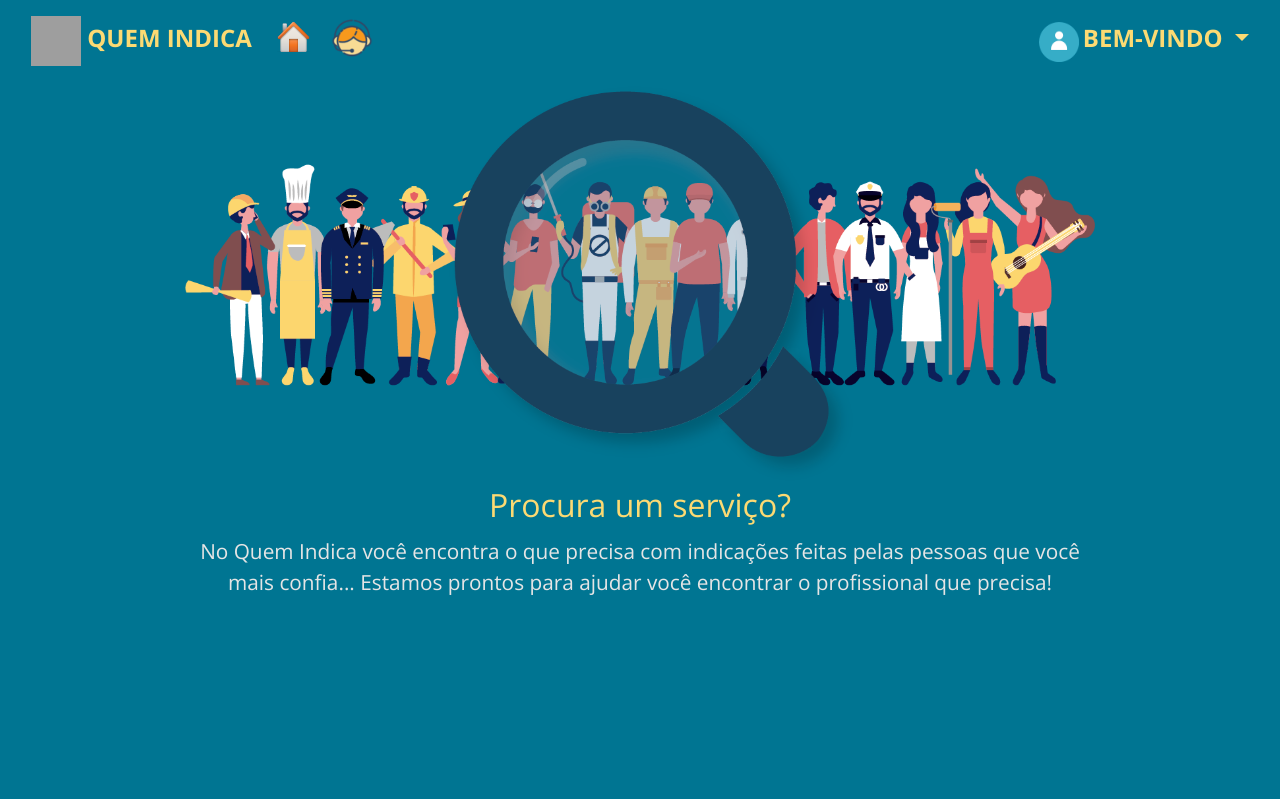
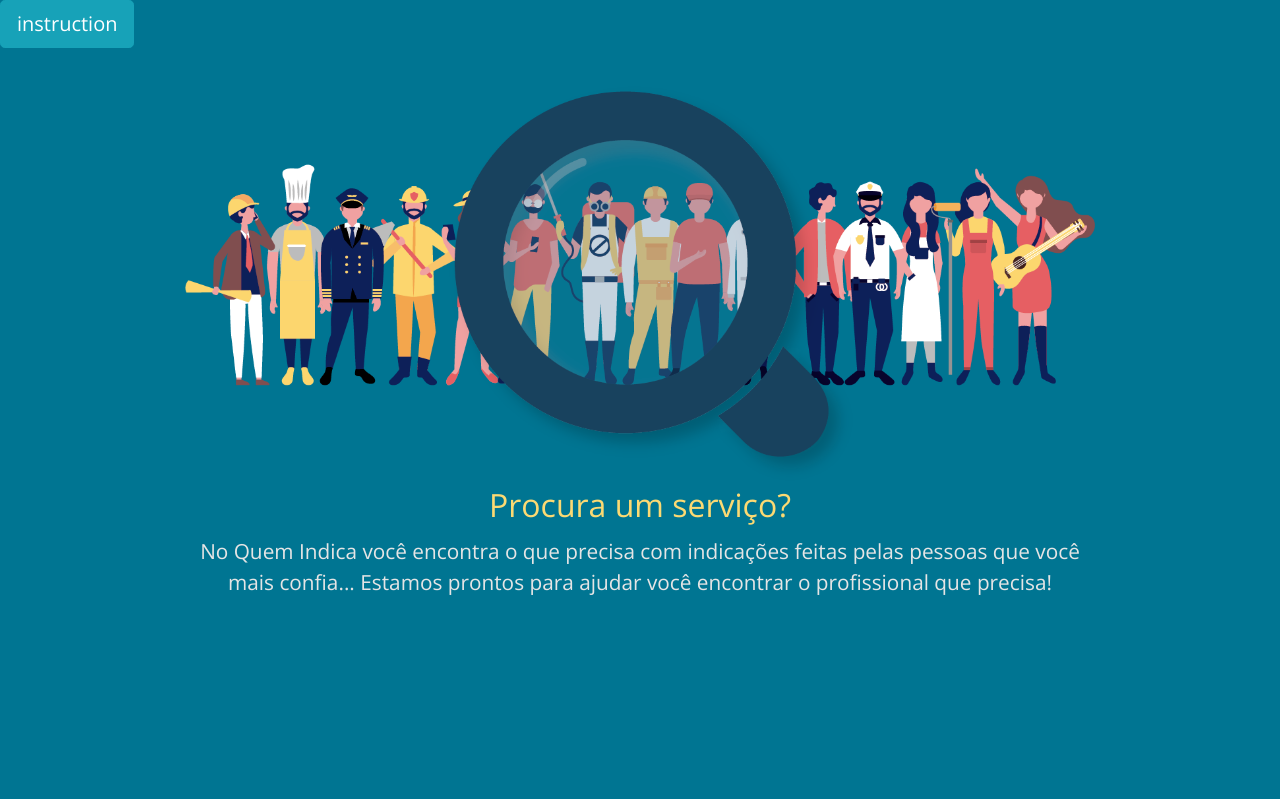
Before and after one commit to Shyrles/QuemIndica, a PHP site: page /index.php in a window 1280 px wide. Shown: the top 799 px of the page. Run offline with PHP 8.4, Linux system fonts and the light colour scheme; grey boxes are pictures that could not be loaded.

Commit message:
tentando modal fixo

```diff
--- a/header_deslog.php
+++ b/header_deslog.php
@@ -1,4 +1,32 @@
-<header class="container-fluid fixed-top">
+<header>
+
+<div class="fixed-top">
+
+
+
+  <!-- Trigger the modal with a button -->
+  <button type="button" class="btn btn-info btn-lg" data-toggle="modal" data-target="#myModal">instruction</button>
+  </div>
+
+  <!-- Modal -->
+  <div class="modal fade" id="myModal" role="dialog">
+    <div class="modal-dialog">
+
+      <!-- Modal content-->
+      <div class="modal-content">
+        <div class="modal-header">
+          <button type="button" class="close" data-dismiss="modal">&times;</button>
+          <h4 class="modal-title">Modal Header</h4>
+        </div>
+        <div class="modal-body">
+          <p>Some text in the modal.</p>
+        </div>
+        <div class="modal-footer">
+          <button type="button" class="btn btn-default" data-dismiss="modal">Close</button>
+        </div>
+      </div>
+
+    </div>
 
     <nav class="navbar navbar-expand-lg navbar-light  ml-auto " id="btn_qi">
 
@@ -9,7 +37,7 @@
 
 
   <div class="collapse navbar-collapse" id="navbarNav">
-    <ul class="navbar-nav ">
+    <ul class="navbar-nav">
       <li class="nav-item active">
         <a class="nav-link" href="index.php"><img src="icones/home1.png" width="35" height="35" alt = "home"></a>
       </li>
@@ -20,24 +48,79 @@
       </ul>
   </div>
 
-
-    <div class= "dropdow ">
+  <div class= "dropdown">
       <img src="imagens/usuario.png"  width="40" height="40" alt="">
 
-  <a class="dropdown-toggle" href="#" role="button" id="dropdownMenuLink" data-toggle="dropdown" aria-haspopup="true" aria-expanded="false">
+      <a class="dropdown-toggle" href="#" role="button" id="dropdownMenuLink" data-toggle="dropdown" aria-haspopup="true"
+      aria-expanded="false">
       <strong id="bemvindo">Bem-vindo</strong>
       </a>
 
-  <div class="dropdown " id="cores">
+  <div class="dropdown" id="cores">
 
     <div class="dropdown-menu" aria-labelledby="dropdownMenuLink">
       <a class="dropdown-item"  href="login.php">Entrar</a>
       <a class="dropdown-item"  href="registrar.php">Criar Conta</a>
     </div>
   </div>
+</div>
+
+
+
+
+
+</nav>
+  </div>
+
+
+
+</header>
+<!-- <header class="container-fluid fixed-top">
+
+<div class="pos-f-t">
+
+<nav class="navbar navbar-expand-lg navbar-light  ml-auto " id="btn_qi">
+
+  <a class="navbar-brand " href="#">
+    <img src="imagens/logo_icon.svg" width="50" height="50" alt="">
+   <strong>Quem Indica</strong>
+  </a>
+
+
+  <div class="collapse navbar-collapse" id="navbarNav">
+    <ul class="navbar-nav">
+      <li class="nav-item active">
+        <a class="nav-link" href="index.php"><img src="icones/home1.png" width="35" height="35" alt = "home"></a>
+      </li>
+      <li class="nav-item">
+        <a class="nav-link" href="suporte.php"><img src="icones/suporte.png" width="50" height="50" alt = "suporte"></a>
+      </li>
+
+      </ul>
+  </div>
+
+  <div class= "dropdown">
+      <img src="imagens/usuario.png"  width="40" height="40" alt="">
+
+      <a class="dropdown-toggle" href="#" role="button" id="dropdownMenuLink" data-toggle="dropdown" aria-haspopup="true"
+      aria-expanded="false">
+      <strong id="bemvindo">Bem-vindo</strong>
+      </a>
+
+  <div class="dropdown" id="cores">
+
+    <div class="dropdown-menu" aria-labelledby="dropdownMenuLink">
+      <a class="dropdown-item"  href="login.php">Entrar</a>
+      <a class="dropdown-item"  href="registrar.php">Criar Conta</a>
+    </div>
+  </div>
+</div>
+
+
 
 
 
 </nav>
 
-      </header>
+
+      </header> -->
--- a/index.php
+++ b/index.php
@@ -8,7 +8,7 @@
     <meta name="viewport" content="width=device-width, initial-scale=1, shrink-to-fit=no">
     <!-- Bootstrap CSS -->
 
-    <link rel="stylesheet" href="https://stackpath.bootstrapcdn.com/bootstrap/4.4.1/css/bootstrap.min.css" integrity="sha384-Vkoo8x4CGsO3+Hhxv8T/Q5PaXtkKtu6ug5TOeNV6gBiFeWPGFN9MuhOf23Q9Ifjh" crossorigin="anonymous">
+    <link rel="stylesheet" href="https://stackpath.bootstrapcdn.com/bootstrap/4.5.0/css/bootstrap.min.css" integrity="sha384-9aIt2nRpC12Uk9gS9baDl411NQApFmC26EwAOH8WgZl5MYYxFfc+NcPb1dKGj7Sk" crossorigin="anonymous">
     <link rel="stylesheet" href="css/estilo.css">
     <link rel="stylesheet" href="css/index.css">
     <link rel="shortcut icon" href="imagens/logo_icon.svg" type="image/x-icon">
```
Lines whose indentation alone changed are shown as unchanged.
